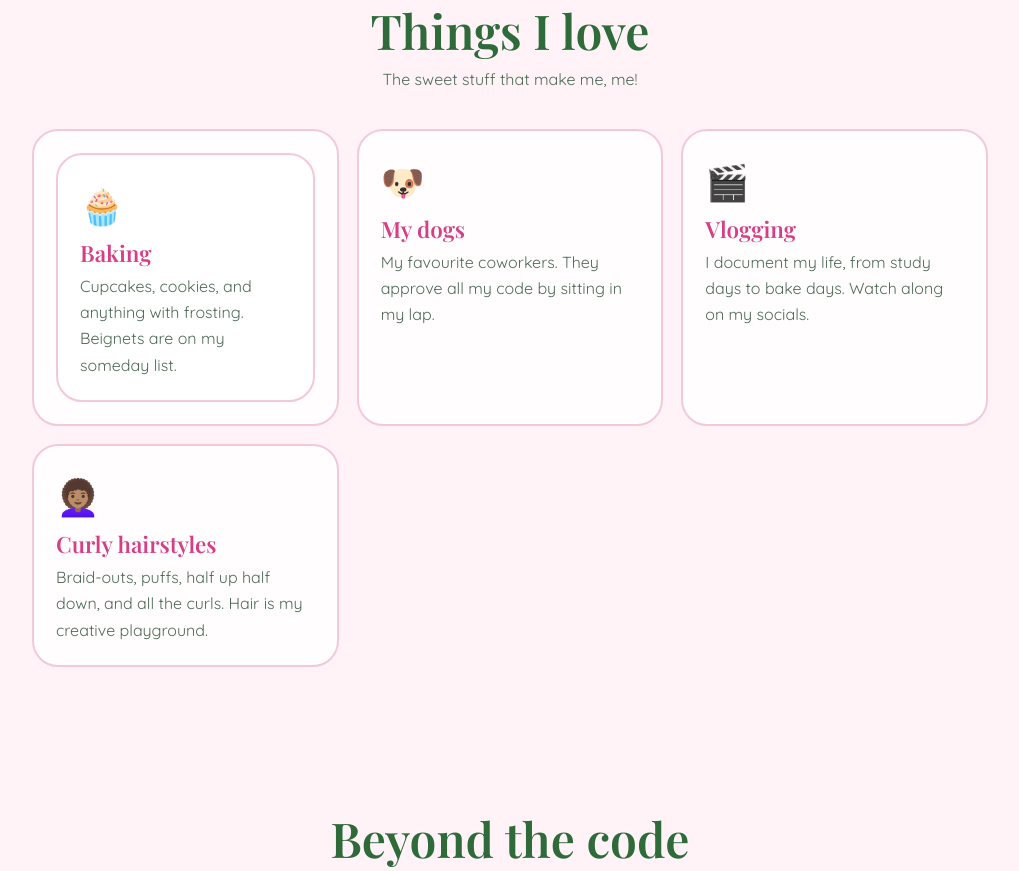
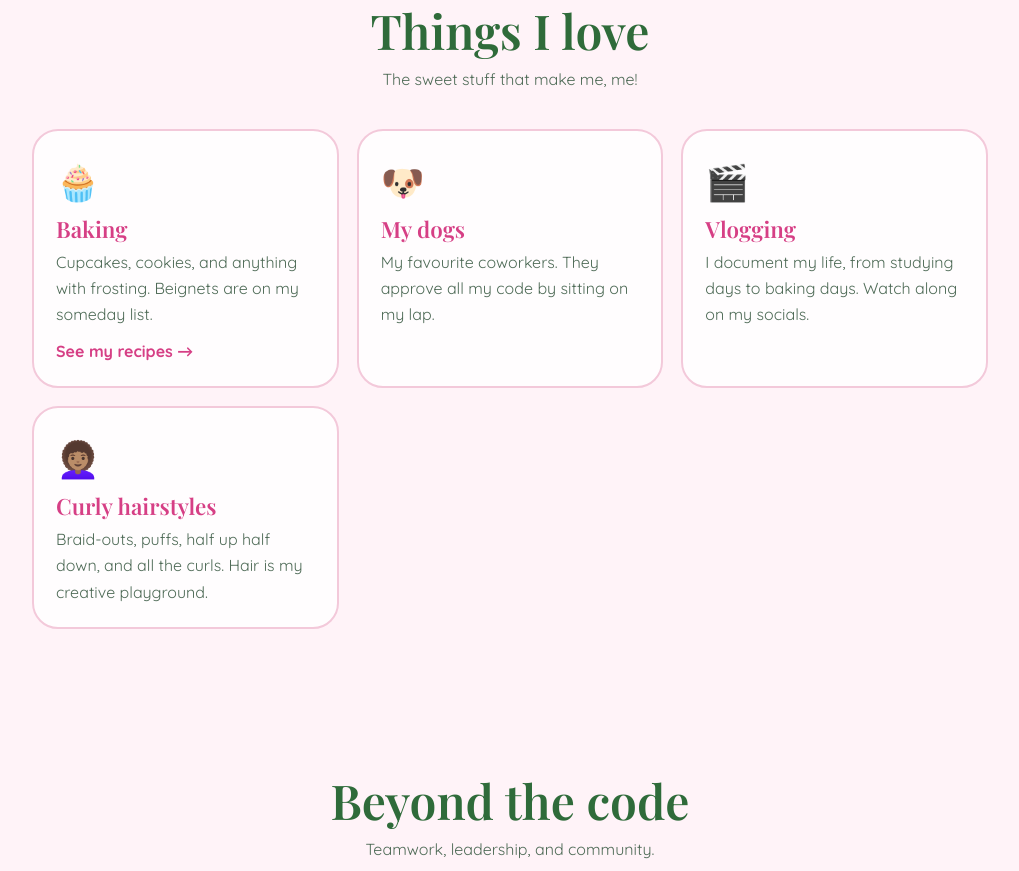
Before and after one commit to ambercoltman/About_Me, a plain HTML site: page index.html in a window 1280 px wide. Shown: the part 2258-3129 px from the top of the page, without its empty margins (130-1149 px from the left). Drawn offline with nearby package versions, Linux system fonts and the light colour scheme; a web font is replaced by a local one.

Commit message:
error fixes

```diff
--- a/index.html
+++ b/index.html
@@ -148,24 +148,25 @@
 
             <div class="grid">
 
-                <div class="card love reveal">
+
                     <a href="recipes.html" class="card love card-link reveal">
                         <span class="e">🧁</span>
                     <h3>Baking</h3>
                     <p>Cupcakes, cookies, and anything with frosting. Beignets are on my someday list.</p>
-                    </a>
-                </div>
+                    <span class="more">See my recipes →</span>
+                </a>
+
 
                 <div class="card love reveal">
                     <span class="e">🐶</span>
                     <h3>My dogs</h3>
-                    <p>My favourite coworkers. They approve all my code by sitting in my lap.</p>
+                    <p>My favourite coworkers. They approve all my code by sitting on my lap.</p>
                 </div>
 
                 <div class="card love reveal">
                     <span class="e">🎬</span>
                     <h3>Vlogging</h3>
-                    <p>I document my life, from study days to bake days. Watch along on my socials.</p>
+                    <p>I document my life, from studying days to baking days. Watch along on my socials.</p>
                 </div>
 
                 <div class="card love reveal">
```
